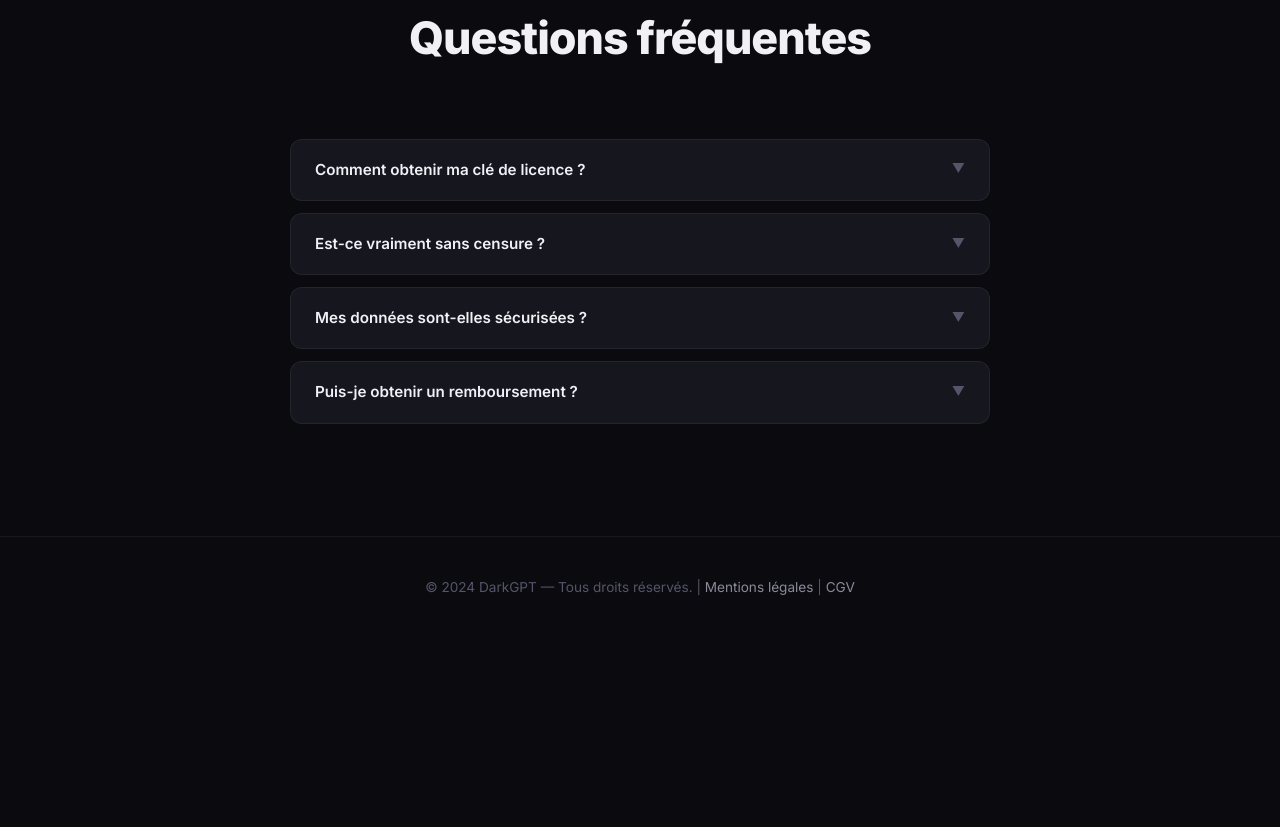
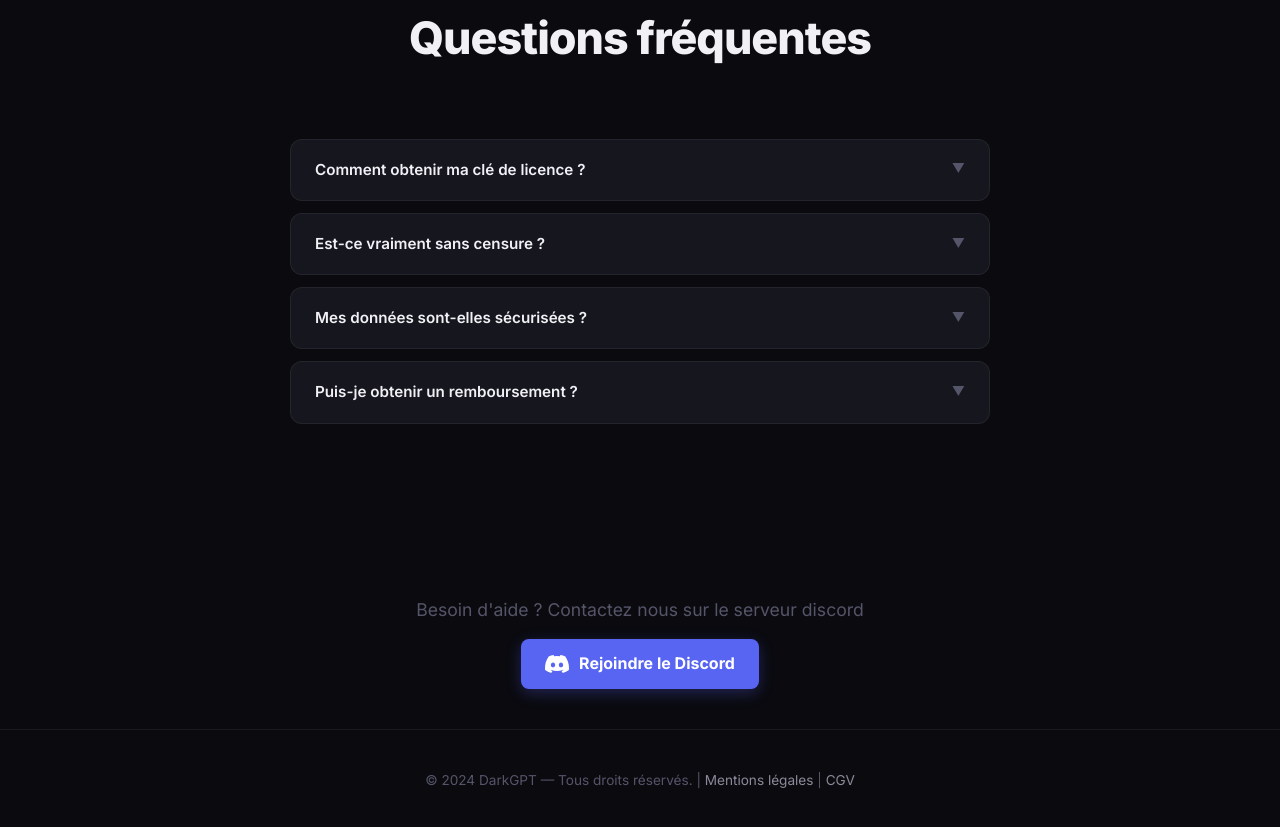
Before and after one commit to 0K1RSP/darkgpt, a website: page public/index.html in a window 1280 px wide. Shown: the part 3788-4615 px from the top of the page. Before the commit the page ends 4427 px from the top, so only its background shows below. Drawn offline with Linux system fonts and the light colour scheme.

Commit message:
Add discord contact button to index.html

```diff
--- a/public/index.html
+++ b/public/index.html
@@ -243,6 +243,17 @@
     </div>
   </section>
 
+  <!-- Contact Discord -->
+  <div style="text-align: center; margin: 60px 0 40px 0;">
+    <p style="color: var(--text-muted); margin-bottom: 15px; font-size: 1.1rem;">Besoin d'aide ? Contactez nous sur le serveur discord</p>
+    <a href="https://discord.gg/9s2srGn6SR" target="_blank" style="display: inline-flex; align-items: center; gap: 10px; background-color: #5865F2; color: white; padding: 12px 24px; border-radius: 8px; text-decoration: none; font-weight: bold; transition: opacity 0.3s; box-shadow: 0 4px 15px rgba(88, 101, 242, 0.3);" onmouseover="this.style.opacity='0.8'" onmouseout="this.style.opacity='1'">
+      <svg width="24" height="24" viewBox="0 0 127.14 96.36" fill="currentColor">
+        <path d="M107.7,8.07A105.15,105.15,0,0,0,81.47,0a72.06,72.06,0,0,0-3.36,6.83A97.68,97.68,0,0,0,49,6.83,72.37,72.37,0,0,0,45.64,0,105.89,105.89,0,0,0,19.39,8.09C2.79,32.65-1.71,56.6.54,80.21h0A105.73,105.73,0,0,0,32.71,96.36,77.7,77.7,0,0,0,39.6,85.25a68.42,68.42,0,0,1-10.85-5.18c.91-.66,1.8-1.34,2.66-2a75.57,75.57,0,0,0,64.32,0c.87.71,1.76,1.39,2.66,2a68.68,68.68,0,0,1-10.87,5.19,77,77,0,0,0,6.89,11.1A105.25,105.25,0,0,0,126.6,80.22h0C129.24,52.84,122.09,29.11,107.7,8.07ZM42.45,65.69C36.18,65.69,31,60,31,53s5-12.74,11.43-12.74S54,46,53.89,53,48.84,65.69,42.45,65.69Zm42.24,0C78.41,65.69,73.31,60,73.31,53s5-12.74,11.43-12.74S96.2,46,96.12,53,91.08,65.69,84.69,65.69Z"/>
+      </svg>
+      Rejoindre le Discord
+    </a>
+  </div>
+
   <!-- Footer -->
   <footer class="footer">
     <p>&copy; 2024 DarkGPT — Tous droits réservés. | <a href="#">Mentions légales</a> | <a href="#">CGV</a></p>
```
